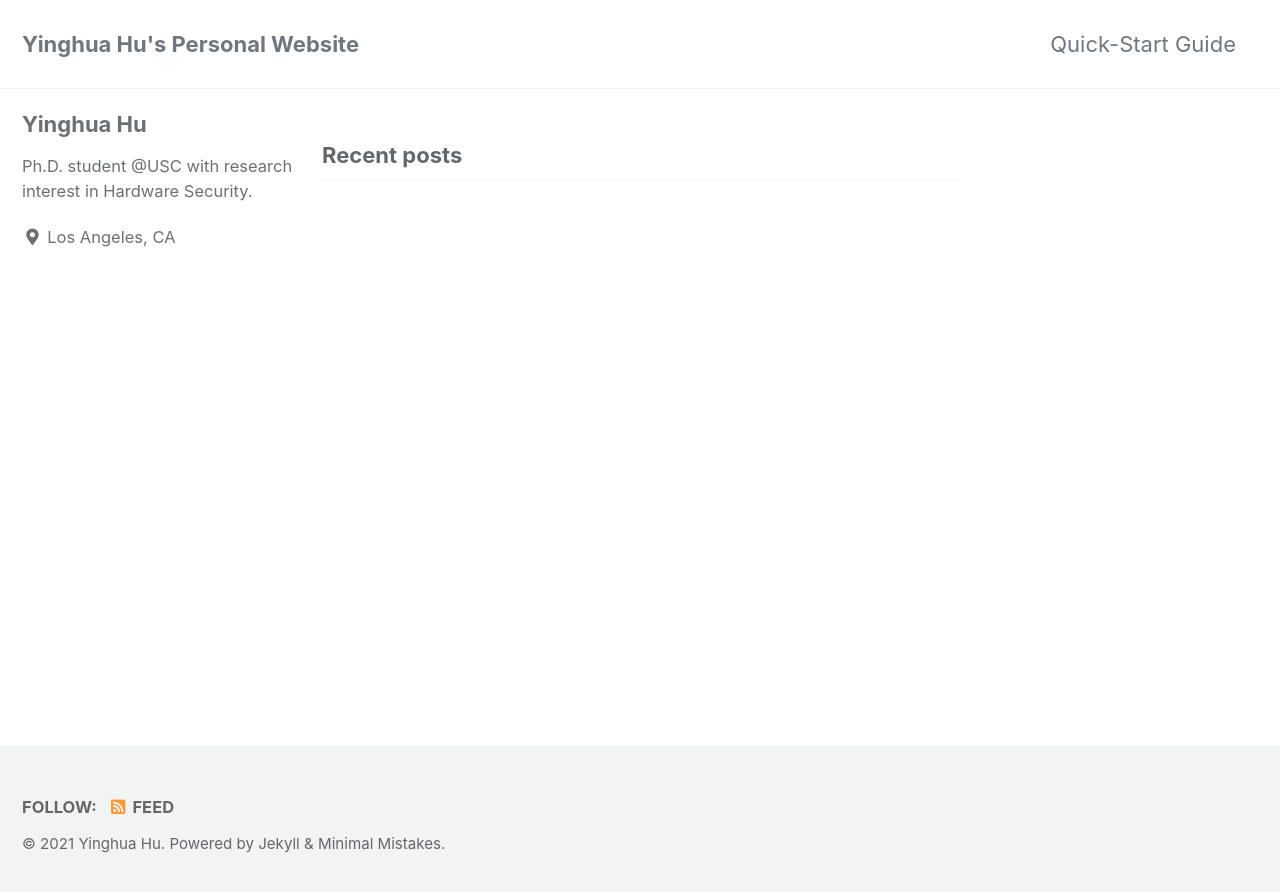
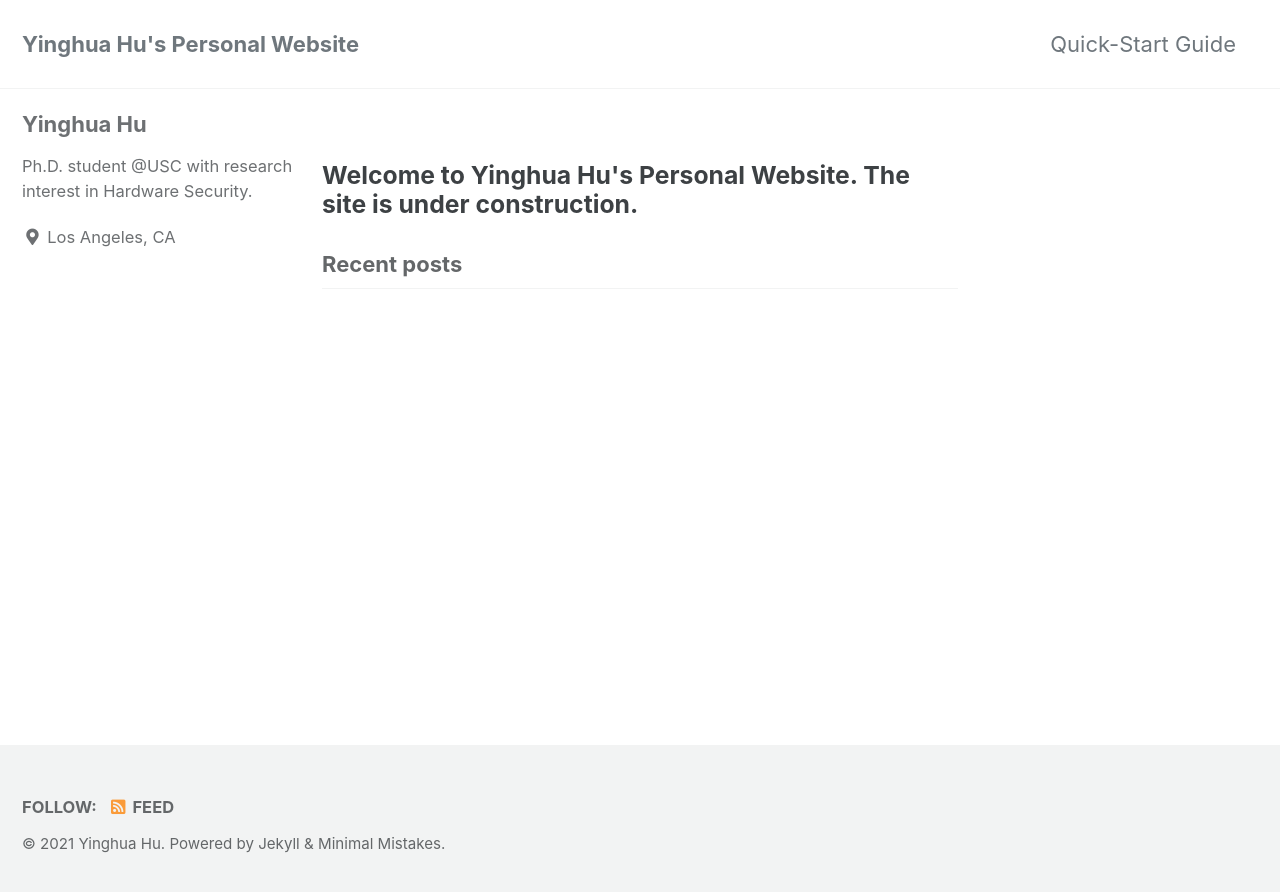
Before and after one commit to yinghuah/yinghuah.github.io, a Jekyll site: the page built from index.html, in a window 1280 px wide. Shown: the top 892 px of the page. Built offline with Jekyll 4.4.1, drawn with Linux system fonts in a browser that asks for light colours; cached includes are drawn as plain includes; the list of posts is cut into pages by our own code.

Commit message:
Update home.html

```diff
--- a/_layouts/home.html
+++ b/_layouts/home.html
@@ -3,6 +3,8 @@ layout: archive
 ---
 
 {{ content }}
+
+<h3> Welcome to Yinghua Hu's Personal Website. The site is under construction.</h3>
 
 <h3 class="archive__subtitle">{{ site.data.ui-text[site.locale].recent_posts | default: "Recent Posts" }}</h3>
 
```
